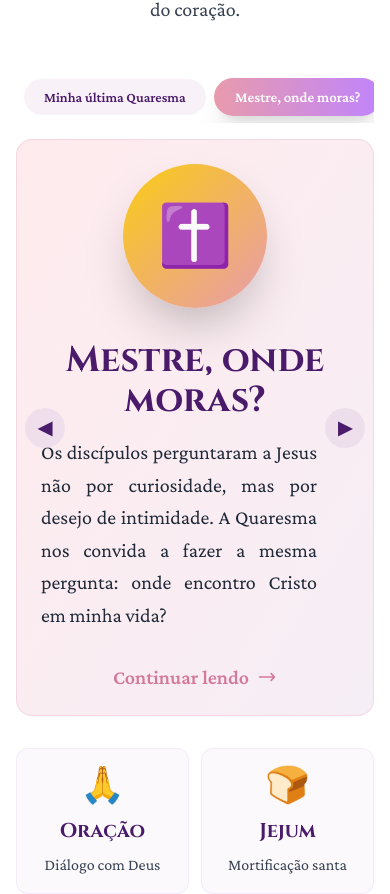
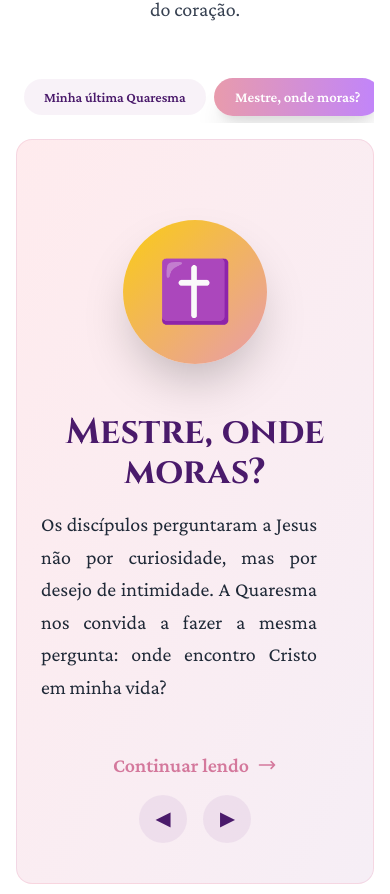
Before and after one commit to thmoreiracosta/campanhaquaresma, a React (Vite) app: page / in a window 390 px wide. Shown: the part 1013-1907 px from the top of the page. Built offline with nearby package versions, Linux system fonts and the light colour scheme.

Commit message:
respansividade

```diff
--- a/src/components/Meditacao.jsx
+++ b/src/components/Meditacao.jsx
@@ -102,10 +102,12 @@ export default function Meditacao({ openModal }) {
 
         {/* Card de Meditação */}
         <div
-          className="card-hover bg-gradient-to-br from-rose-200/40 to-purple-200/40 rounded-2xl sm:rounded-3xl p-6 sm:p-10 border border-rose-300/30 mb-8 cursor-pointer relative transition-transform duration-500 hover:-translate-y-1 hover:shadow-xl"
+          className="card-hover bg-gradient-to-br from-rose-200/40 to-purple-200/40 rounded-2xl sm:rounded-3xl p-6 sm:p-10 border border-rose-300/30 mb-8 cursor-pointer relative transition-transform duration-500 hover:-translate-y-1 hover:shadow-xl
+  pt-20 sm:pt-10" // mais padding-top no mobile
           onClick={() => openModal(currentMeditacao.key)}
         >
           <div className="flex flex-col lg:flex-row gap-6 sm:gap-8 items-center">
+            {/* ícone */}
             <div className="lg:w-1/3 flex-shrink-0">
               <div className="w-36 h-36 sm:w-40 sm:h-40 mx-auto bg-gradient-to-br from-yellow-400 to-rose-400 rounded-full flex items-center justify-center shadow-2xl">
                 <span className="text-6xl sm:text-5xl">✝️</span>
@@ -114,15 +116,15 @@ export default function Meditacao({ openModal }) {
 
             {/* Conteúdo */}
             <div className="lg:w-2/3 text-center lg:text-left">
-              <h3 className="cinzel text-4xl sm:text-3xl md:text-4xl font-bold mt-2 mb-4 text-purple-900">
+              <h3 className="cinzel text-4xl sm:text-3xl md:text-4xl font-bold mt-6 mb-4 text-purple-900 sm:mt-2">
                 {currentMeditacao.title.replace("Meditação: ", "")}
               </h3>
 
-              {/* TEXTO MAIOR SÓ NO MOBILE */}
-              <p className="text-gray-800 text-xl sm:text-base md:text-lg lg:text-xl leading-relaxed mb-8 mr-8 text-justify">
+              <p className="text-gray-800 text-xl sm:text-base md:text-lg lg:text-xl leading-relaxed mb-12 sm:mb-8 mr-8 text-justify">
                 {currentMeditacao.summary}
               </p>
 
+              {/* Continuar lendo */}
               <div className="flex items-center justify-center lg:justify-start gap-2 text-rose-500 font-semibold text-xl sm:text-lg">
                 <span>Continuar lendo</span>
                 <svg
@@ -142,28 +144,52 @@ export default function Meditacao({ openModal }) {
             </div>
           </div>
 
+          {/* === BOTÕES DESKTOP (absolute) === */}
           {meditacoes.length > 1 && (
-            <div className="absolute top-1/2 left-2 transform -translate-y-1/2">
+            <>
+              <div className="hidden sm:flex absolute left-2 top-1/2 transform -translate-y-1/2">
+                <button
+                  onClick={(e) => {
+                    e.stopPropagation();
+                    handlePrev();
+                  }}
+                  className="bg-purple-200/60 p-3 w-10 h-10 sm:w-10 sm:h-10 rounded-full hover:bg-purple-300 flex items-center justify-center text-purple-900 font-bold text-lg"
+                >
+                  ◀
+                </button>
+              </div>
+              <div className="hidden sm:flex absolute right-2 top-1/2 transform -translate-y-1/2">
+                <button
+                  onClick={(e) => {
+                    e.stopPropagation();
+                    handleNext();
+                  }}
+                  className="bg-purple-200/60 p-3 w-10 h-10 sm:w-10 sm:h-10 rounded-full hover:bg-purple-300 flex items-center justify-center text-purple-900 font-bold text-lg"
+                >
+                  ▶
+                </button>
+              </div>
+            </>
+          )}
+
+          {/* === BOTÕES MOBILE (entre título e summary) === */}
+          {meditacoes.length > 1 && (
+            <div className="flex justify-center gap-4 my-4 sm:hidden">
               <button
                 onClick={(e) => {
                   e.stopPropagation();
                   handlePrev();
                 }}
-                className="bg-purple-200/60 p-3 w-10 h-10 sm:w-8 sm:h-8 rounded-full hover:bg-purple-300 flex items-center justify-center text-purple-900 font-bold text-lg"
+                className="bg-purple-200/60 p-3 w-12 h-12 rounded-full hover:bg-purple-300 flex items-center justify-center text-purple-900 font-bold text-lg"
               >
                 ◀
               </button>
-            </div>
-          )}
-
-          {meditacoes.length > 1 && (
-            <div className="absolute top-1/2 right-2 transform -translate-y-1/2">
               <button
                 onClick={(e) => {
                   e.stopPropagation();
                   handleNext();
                 }}
-                className="bg-purple-200/60 p-3 w-10 h-10 sm:w-8 sm:h-8 rounded-full hover:bg-purple-300 flex items-center justify-center text-purple-900 font-bold text-lg"
+                className="bg-purple-200/60 p-3 w-12 h-12 rounded-full hover:bg-purple-300 flex items-center justify-center text-purple-900 font-bold text-lg"
               >
                 ▶
               </button>
```
